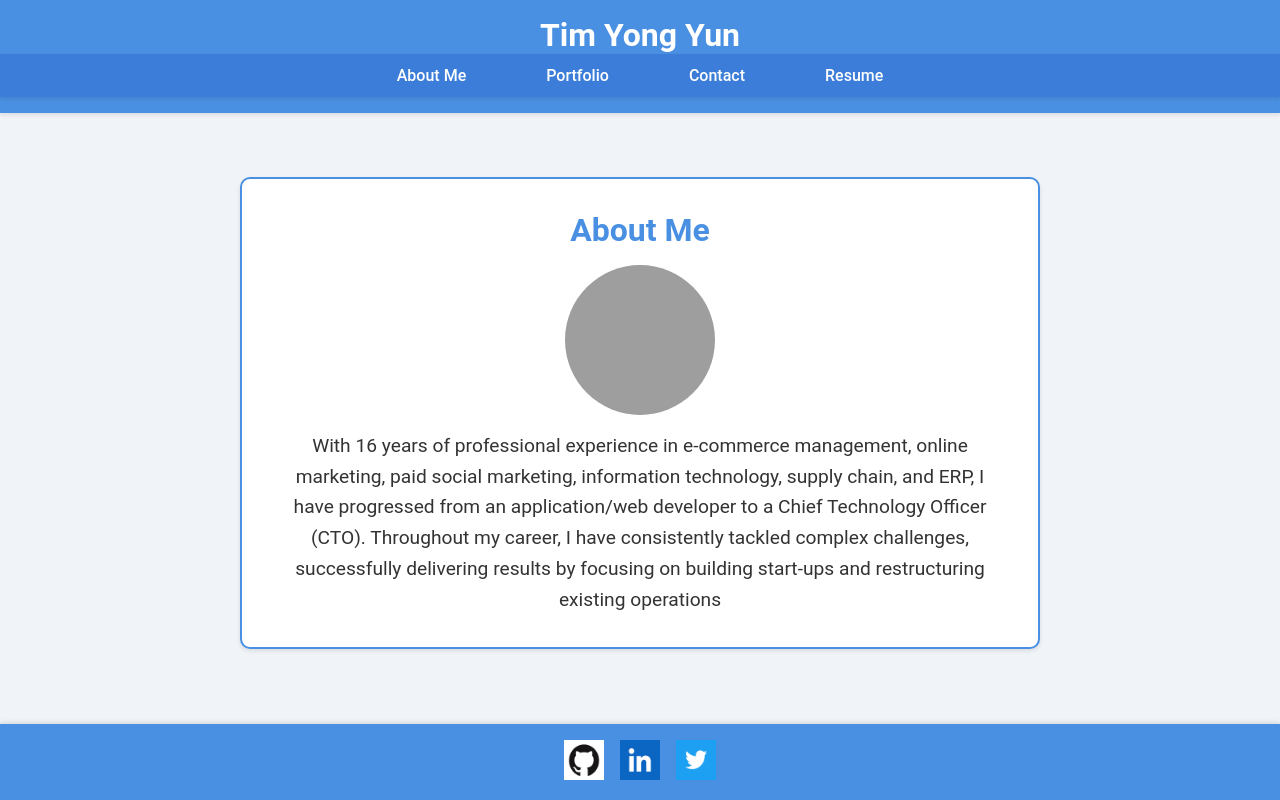
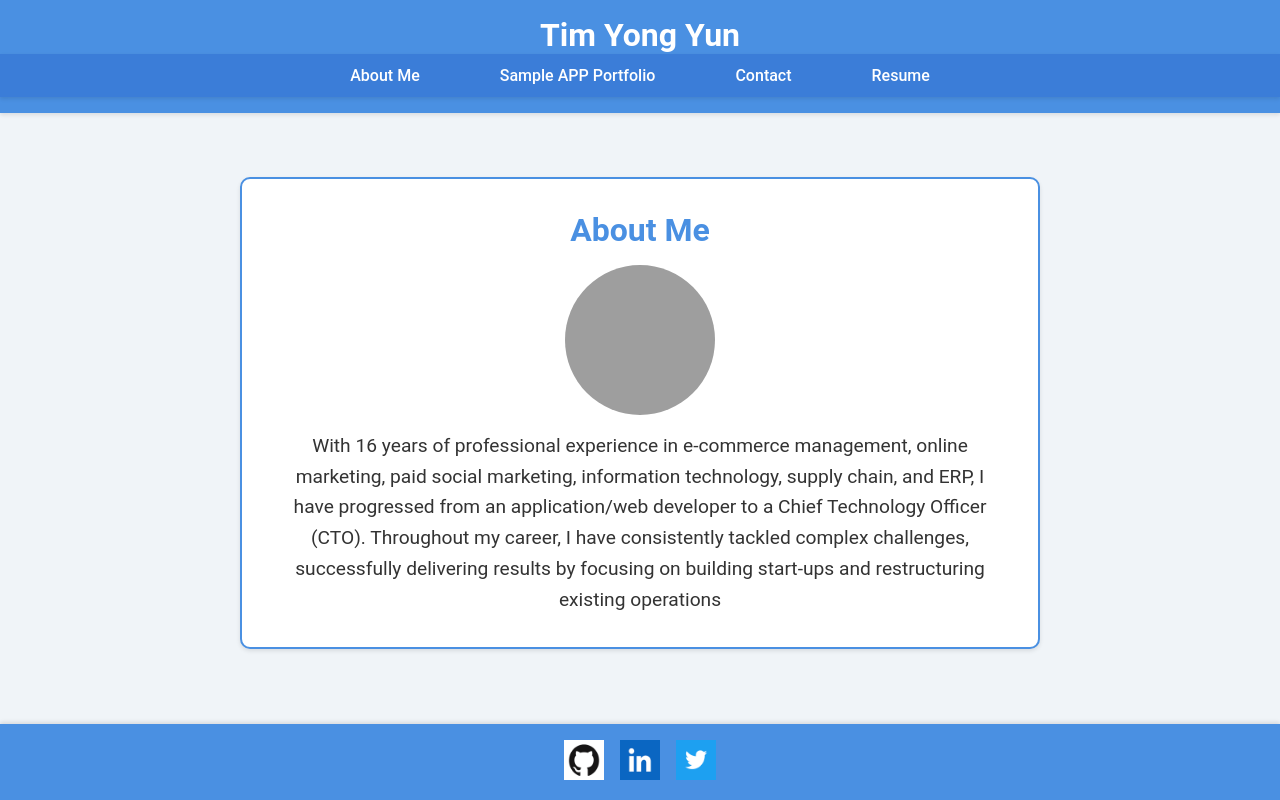
Before and after one commit to sagagi74/Portfolio_Using_React, a React (Vite) app: page / in a window 1280 px wide. Built offline with nearby package versions, Linux system fonts and the light colour scheme; grey boxes are pictures that could not be loaded.

Commit message:
update final

```diff
--- a/src/components/Navigation.jsx
+++ b/src/components/Navigation.jsx
@@ -6,7 +6,7 @@ const Navigation = () => (
   <nav>
     <ul>
       <li><NavLink to="/about" className={({ isActive }) => (isActive ? 'active' : '')}>About Me</NavLink></li>
-      <li><NavLink to="/portfolio" className={({ isActive }) => (isActive ? 'active' : '')}>Portfolio</NavLink></li>
+      <li><NavLink to="/portfolio" className={({ isActive }) => (isActive ? 'active' : '')}>Sample APP Portfolio</NavLink></li>
       <li><NavLink to="/contact" className={({ isActive }) => (isActive ? 'active' : '')}>Contact</NavLink></li>
       <li><NavLink to="/resume" className={({ isActive }) => (isActive ? 'active' : '')}>Resume</NavLink></li>
     </ul>
```
